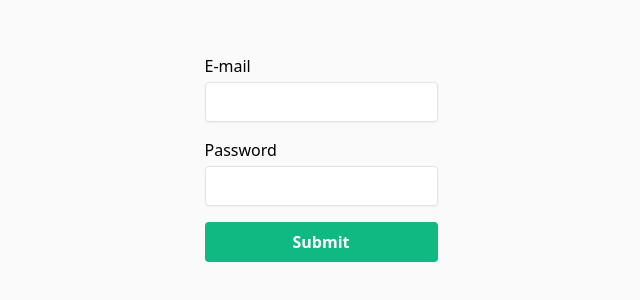
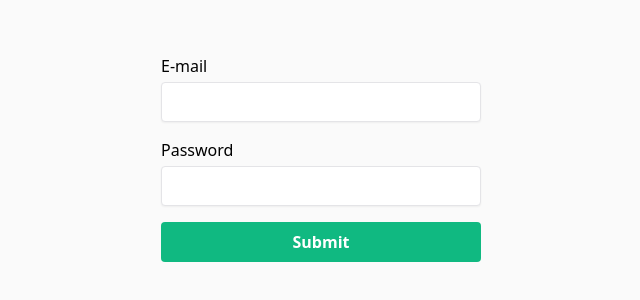
Before and after one commit to gabrielvsc/react-hook-form, a React (Vite) app: page / in a window 1280 px wide. Shown: the part 242-542 px from the top of the page, without its empty margins (319-959 px from the left). Built offline with nearby package versions, Linux system fonts and the light colour scheme.

Commit message:
style: add width to form & padding to input

```diff
--- a/src/App.tsx
+++ b/src/App.tsx
@@ -3,13 +3,13 @@ import './styles/global.css';
 export function App() {
   return (
     <main className="h-screen bg-zinc-50 flex items-center justify-center">
-      <form className="flex flex-col gap-4">
+      <form className="flex flex-col gap-4 w-full max-w-xs">
         <div className="flex flex-col gap-1">
           <label>E-mail</label>
           <input
             type="email"
             name="email"
-            className="border border-zinc-200 shadow-sm rounded h-10"
+            className="border border-zinc-200 shadow-sm rounded h-10 px-3"
           />
         </div>
 
@@ -18,7 +18,7 @@ export function App() {
           <input
             type="password"
             name="password"
-            className="border border-zinc-200 shadow-sm rounded h-10"
+            className="border border-zinc-200 shadow-sm rounded h-10 px-3"
           />
         </div>
 
```
